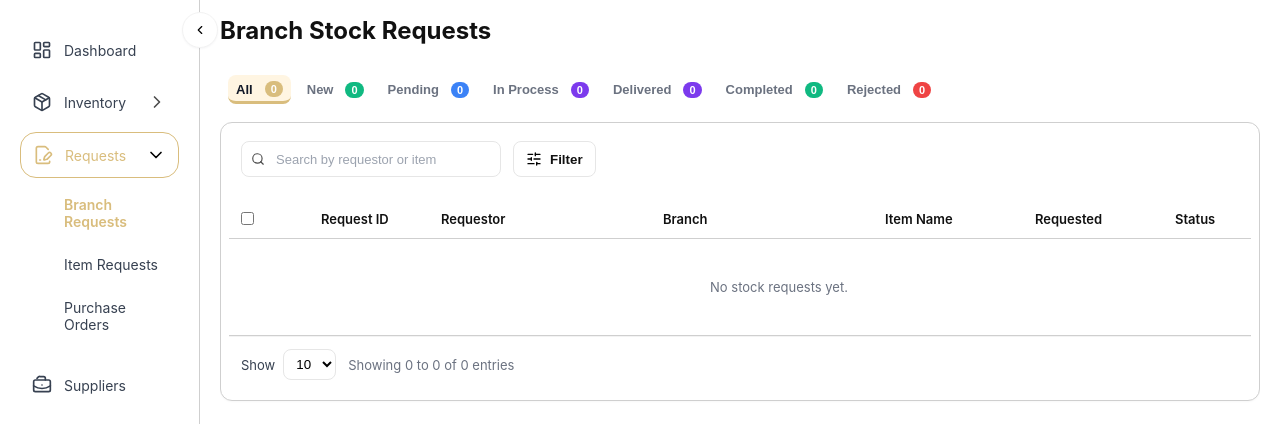
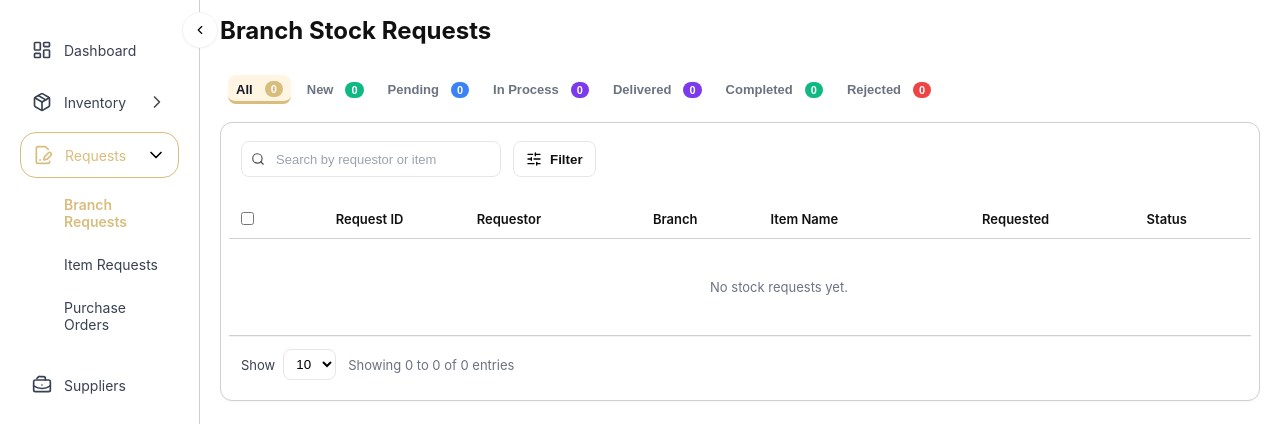
Before and after one commit to ysabellelenon/maa-inventory, a Django app: page /requests/ in a window 1280 px wide. Shown: the part 64-488 px from the top of the page. Run offline with Django 5.2, Linux system fonts and the light colour scheme; the visitor is signed in with stand-in values (Sample User, id 1); data comes from the database, SQL or seed files in the repository; data that the repository does not hold is empty.

Commit message:
Branch Requests: Adjust column widths in table

```diff
--- a/static/css/requests.css
+++ b/static/css/requests.css
@@ -110,6 +110,21 @@
 .tab-btn.active[data-key="completed"]{border-bottom-color:#10B981;color:#111827;}
 .tab-btn.active[data-key="rejected"]{border-bottom-color:#EF4444;color:#111827;}
 
+/* Requests table: limit Requestor width so Branch sits closer to it; tighter Branch; wider Item Name */
+.inventory-table thead th.col-requestor,
+.inventory-table tbody .col-requestor {
+  max-width: 150px;
+  width: 150px;
+}
+.inventory-table thead th.col-branch,
+.inventory-table tbody .col-branch {
+  width: 100px;
+}
+.inventory-table thead th.col-name,
+.inventory-table tbody .col-name {
+  width: 180px;
+}
+
 /* Reduce requests table wrapper height slightly to avoid page-level scrolling */
 .table-wrapper{
   max-height:50vh;
```
